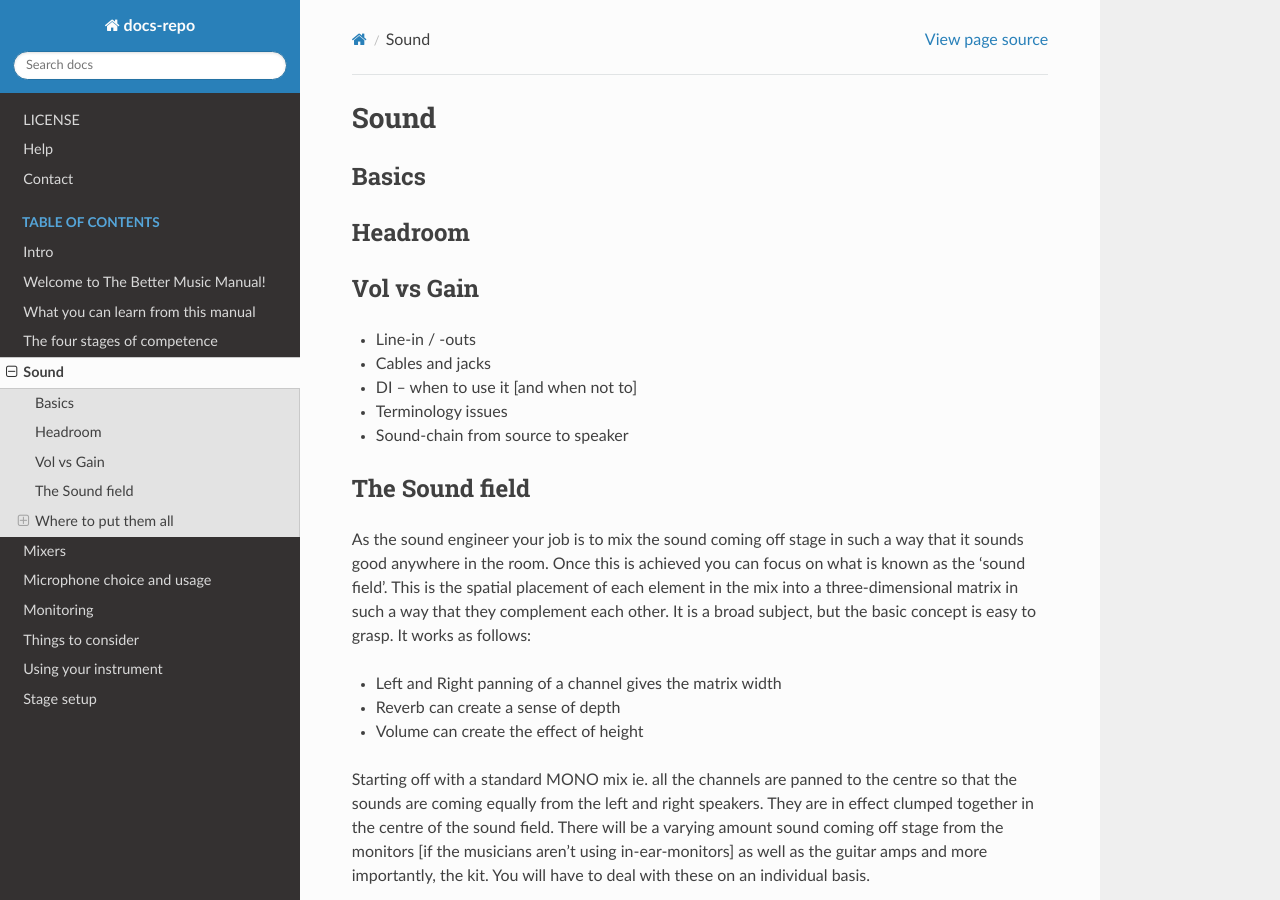
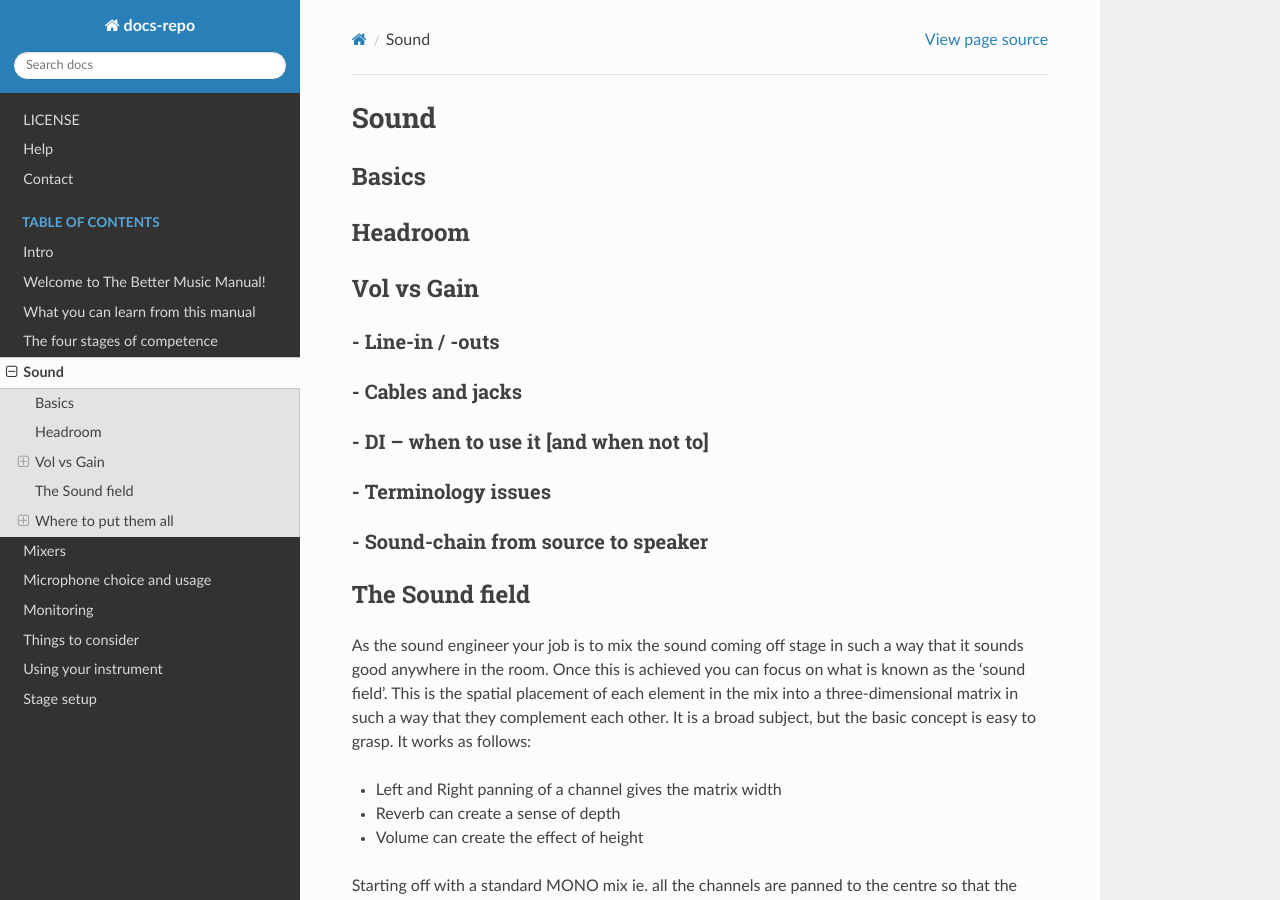
Before and after one commit to flakjakk/docs-repo, a Sphinx documentation site: the page built from docs/source/sound1.md, in a window 1280 px wide and 900 px high. Built offline with Sphinx 7.4.7 and the Read the Docs theme 2.0.0, drawn with Linux system fonts in a browser that asks for light colours.

```diff
--- a/docs/source/sound1.md
+++ b/docs/source/sound1.md
@@ -7,11 +7,11 @@
 
 ## Vol vs Gain
 
-- Line-in / -outs
-- Cables and jacks
-- DI – when to use it [and when not to]
-- Terminology issues
-- Sound-chain from source to speaker
+### - Line-in / -outs
+### - Cables and jacks
+### - DI – when to use it [and when not to]
+### - Terminology issues
+### - Sound-chain from source to speaker
 
 
 ## The Sound field
```
